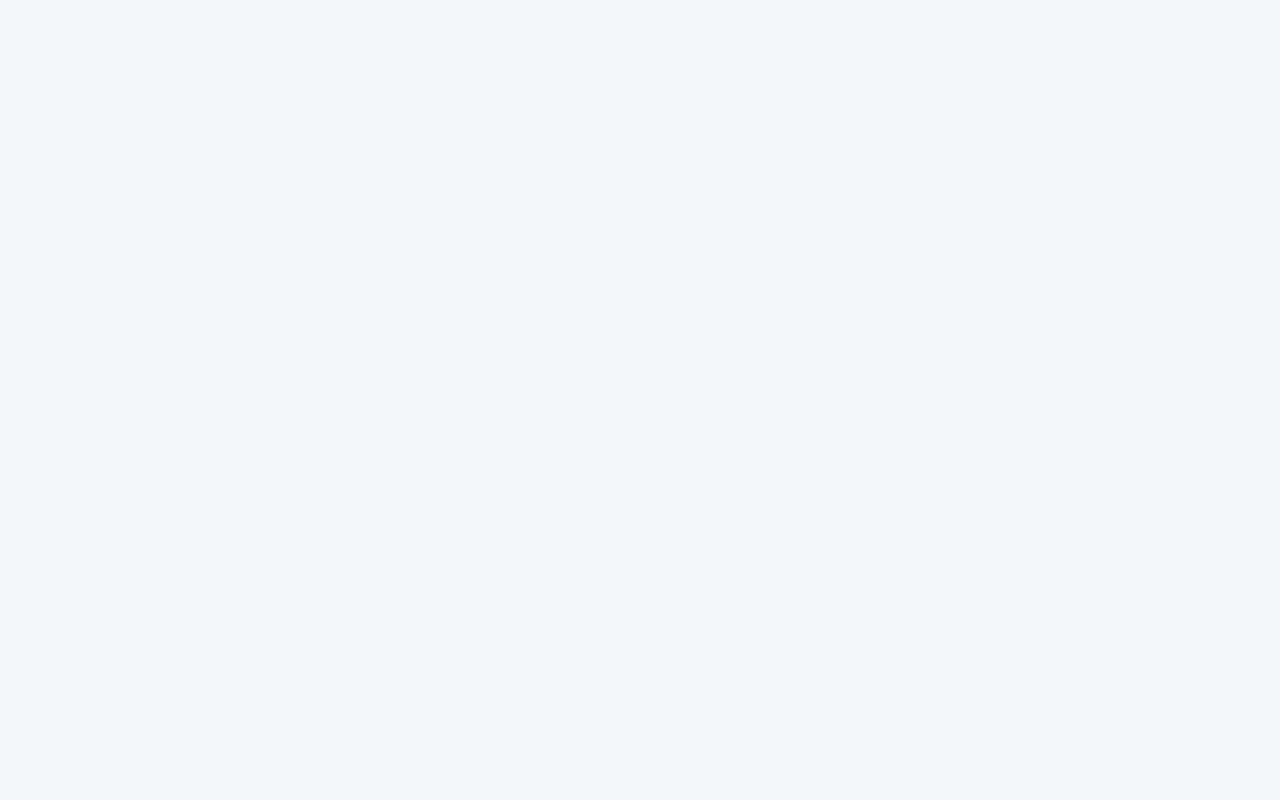
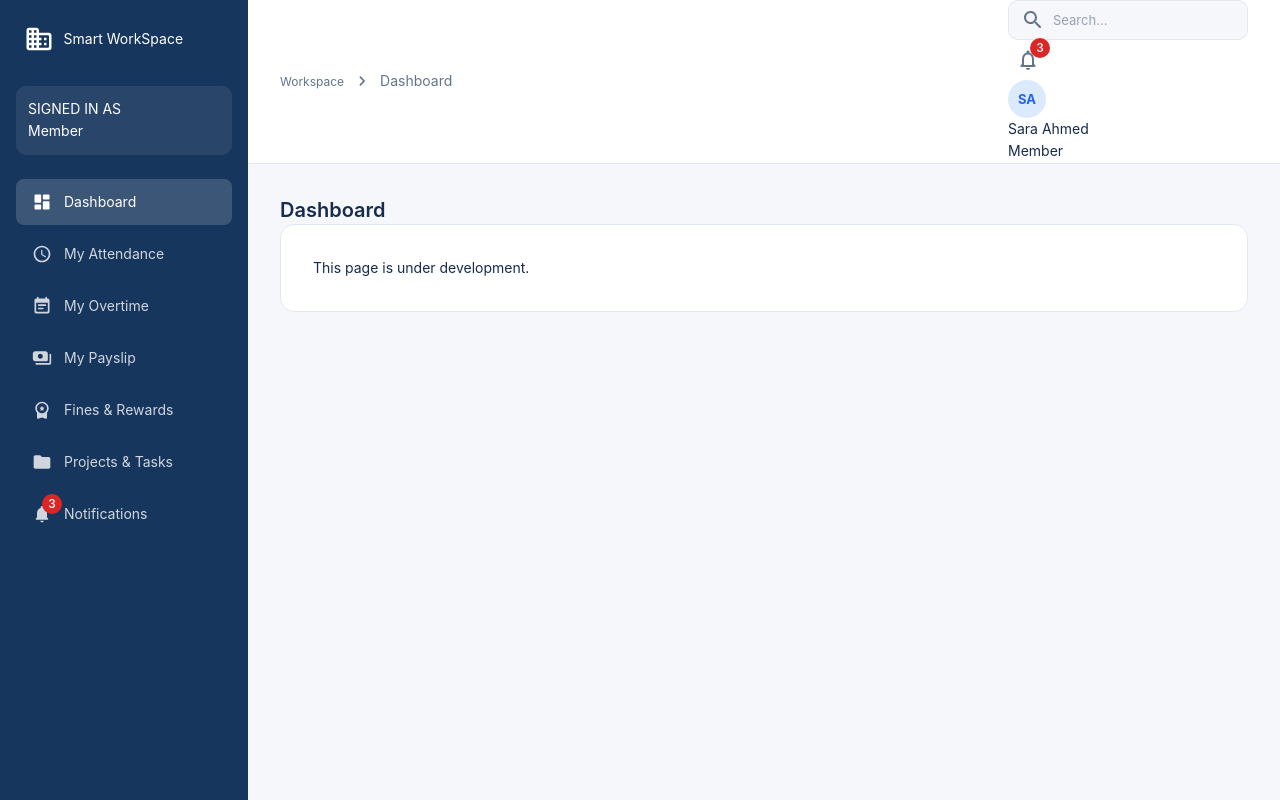
Before and after one commit to ts199075-dotcom/Smart-Work-Pluse-System, a React app: page /dashboard in a window 1280 px wide. Built offline with nearby package versions, Linux system fonts and the light colour scheme; the HTML template or start-up script is replaced by a standard one.

Commit message:
feat: implement role-based dashboard routing

```diff
--- a/package.json
+++ b/package.json
@@ -15,7 +15,8 @@
     "@mui/icons-material": "^9.4.0",
     "@mui/material": "^9.4.0",
     "react": "^19.2.8",
-    "react-dom": "^19.2.8"
+    "react-dom": "^19.2.8",
+    "react-router-dom": "^7.18.4"
   },
   "devDependencies": {
     "@eslint/js": "^10.0.1",
--- a/src/App.jsx
+++ b/src/App.jsx
@@ -1,10 +1,48 @@
-import "./App.css";
+import { BrowserRouter, Routes, Route, Navigate } from "react-router-dom";
+
+import DashboardLayout from "./layouts/DashboardLayout";
+import PlaceholderPage from "./components/common/PlaceholderPage";
+
+import {
+  USER_ROLES,
+  getNavigationByRole,
+} from "./config/navigation";
+
+// Temporary role until authentication is implemented
+const CURRENT_ROLE = USER_ROLES.MEMBER;
 
 function App() {
+  const navigationItems = getNavigationByRole(CURRENT_ROLE);
+
   return (
-    <div className="app">
-      {/* Application content will be added here */}
-    </div>
+    <BrowserRouter>
+      <Routes>
+        <Route
+          element={<DashboardLayout role={CURRENT_ROLE} />}
+        >
+          {/* Redirect root to Dashboard */}
+          <Route
+            path="/"
+            element={<Navigate to="/dashboard" replace />}
+          />
+
+          {/* Generate routes from role navigation */}
+          {navigationItems.map((item) => (
+            <Route
+              key={item.path}
+              path={item.path.slice(1)}
+              element={<PlaceholderPage title={item.label} />}
+            />
+          ))}
+
+          {/* Fallback route */}
+          <Route
+            path="*"
+            element={<Navigate to="/dashboard" replace />}
+          />
+        </Route>
+      </Routes>
+    </BrowserRouter>
   );
 }
 
--- /dev/null
+++ b/src/components/common/PlaceholderPage.jsx
@@ -0,0 +1,28 @@
+import { Box, Typography, Paper } from "@mui/material";
+
+function PlaceholderPage({ title = "Coming Soon" }) {
+  return (
+    <Box>
+      <Typography variant="h3" mb={3}>
+        {title}
+      </Typography>
+
+      <Paper
+        elevation={0}
+        sx={{
+          p: 4,
+          borderRadius: "14px",
+          border: "1px solid",
+          borderColor: "divider",
+          backgroundColor: "background.paper",
+        }}
+      >
+        <Typography color="text.secondary">
+          This page is under development.
+        </Typography>
+      </Paper>
+    </Box>
+  );
+}
+
+export default PlaceholderPage;
--- /dev/null
+++ b/src/layouts/DashboardLayout.jsx
@@ -0,0 +1,37 @@
+import { Box } from "@mui/material";
+import { Outlet } from "react-router-dom";
+
+import Sidebar from "../components/layout/Sidebar";
+import Topbar from "../components/layout/Topbar";
+
+function DashboardLayout({ role }) {
+  return (
+    <Box sx={{ display: "flex", minHeight: "100vh" }}>
+      <Sidebar role={role} />
+
+      <Box
+        component="main"
+        sx={{
+          flexGrow: 1,
+          minWidth: 0,
+          display: "flex",
+          flexDirection: "column",
+          backgroundColor: "#F5F7FB",
+        }}
+      >
+        <Topbar />
+
+        <Box
+          sx={{
+            flexGrow: 1,
+            p: { xs: 2, md: 4 },
+          }}
+        >
+          <Outlet />
+        </Box>
+      </Box>
+    </Box>
+  );
+}
+
+export default DashboardLayout;
```
Also changed, not shown: 1 other file (tests, documents, lock files or other folders).
